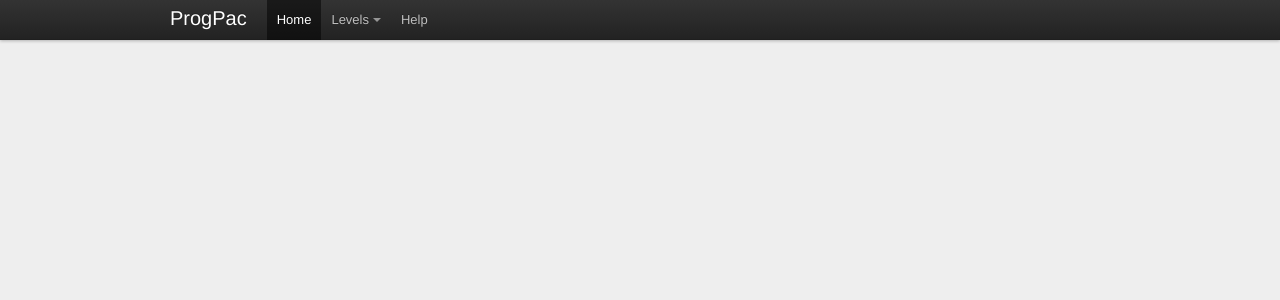
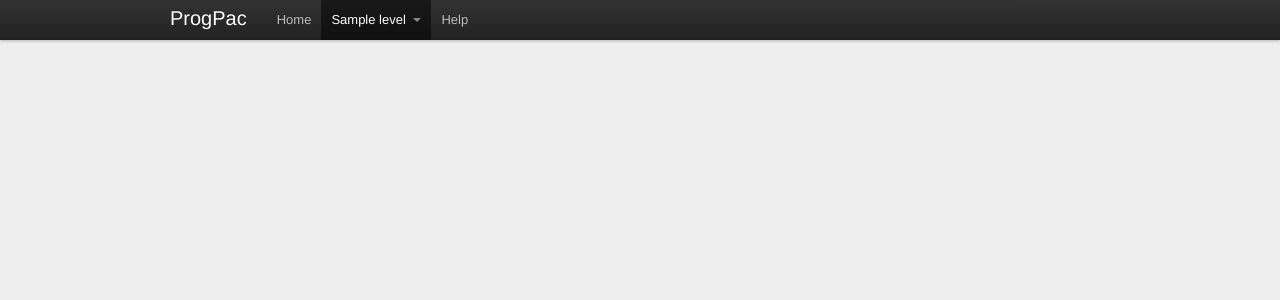
Before and after one commit to spenoir/progpac, a Django app: template templates/help.html in a window 1280 px wide. Shown: the top 300 px of the page. Run offline with Django 3.2, Linux system fonts and the light colour scheme; the template is opened without the code that fills it: most values are stand-ins (such as "Sample title", 1, 10 or a date in 2020); style sheets or scripts are compiled from the project's sources; some libraries are stand-ins or nearby versions.

Commit message:
Context Processor with default list created.

```diff
--- /dev/null
+++ b/context_processors.py
@@ -0,0 +1,5 @@
+def default(request):
+    from progpac.models import Level
+    return {
+        'all_levels': Level.objects.all()
+    }
--- a/templates/base.html
+++ b/templates/base.html
@@ -30,7 +30,7 @@
     <script type="text/javascript" src="{% get_static_prefix %}js/game/game.js"></script>
     <script type="text/javascript" src="{% get_static_prefix %}js/game/main.js"></script>
     <script type="text/javascript">
-      var LEVEL = {{ level|safe }};
+      var LEVEL = {{ level_json|safe }};
       var CODE = "{{ code|default:"" }}";
     </script>
     {% include 'google_analytics.html' %}
@@ -42,9 +42,11 @@
         <div class="container">
           <h3><a href="#">ProgPac</a></h3>
           <ul class="nav">
-            <li class="active"><a href="#">Home</a></li>
-            <li class="dropdown">
-              <a href="#" class="dropdown-toggle">Levels</a>
+            <li><a href="#">Home</a></li>
+            <li class="active" class="dropdown">
+              <a href="#" class="dropdown-toggle">
+                {{ level.name|capfirst|default:"Levels" }}
+              </a>
               <ul class="dropdown-menu">
                 {% for level in all_levels %}
                 <li>
--- a/views.py
+++ b/views.py
@@ -29,8 +29,8 @@ srsslsf""" }
 
     def get_context_data(self, *args, **kwargs):
         context = super(Level, self).get_context_data(*args, **kwargs)
-        context["level"] = json.dumps(self.level.lines);
-        context["all_levels"] = models.Level.objects.all()
+        context["level_json"] = json.dumps(self.level.lines)
+        context["level"] = self.level
         return context
 
     def form_valid(self, form):
```
Also changed, not shown: settings.py (+10 -0 lines).
